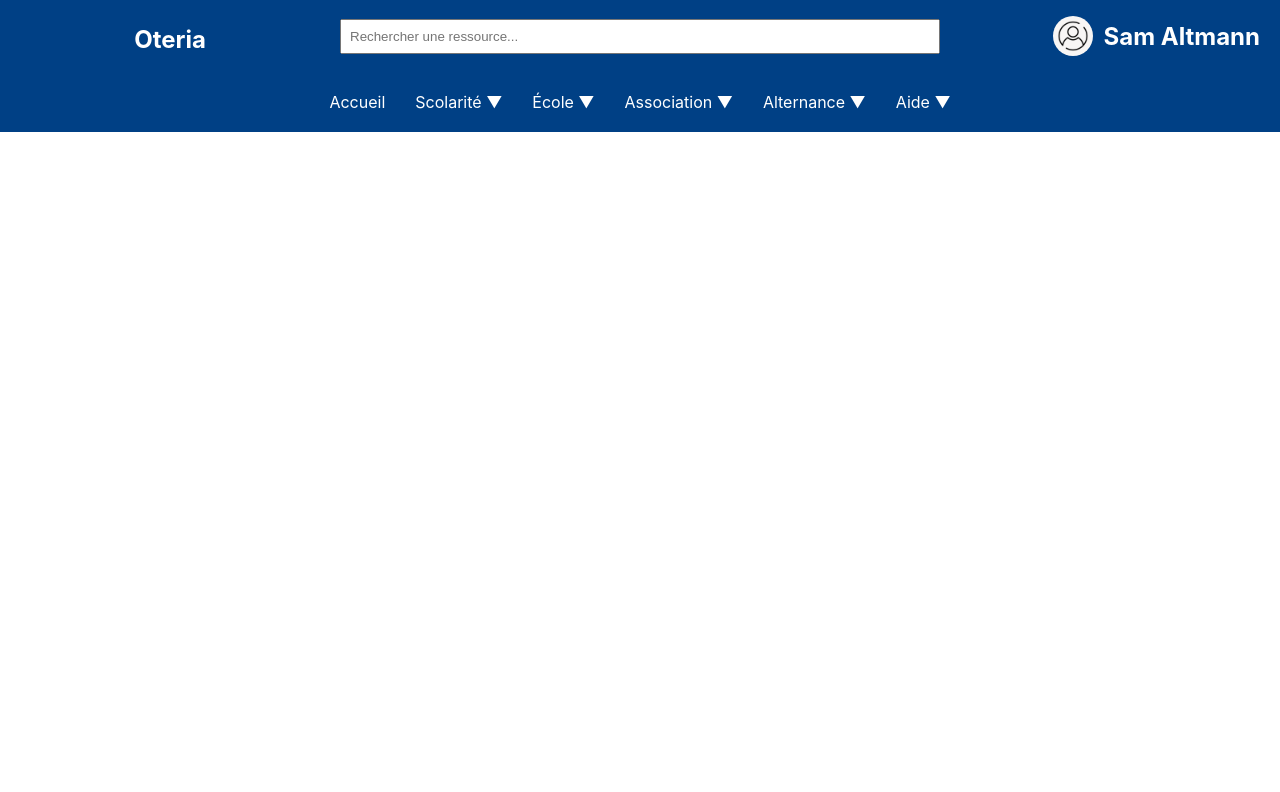
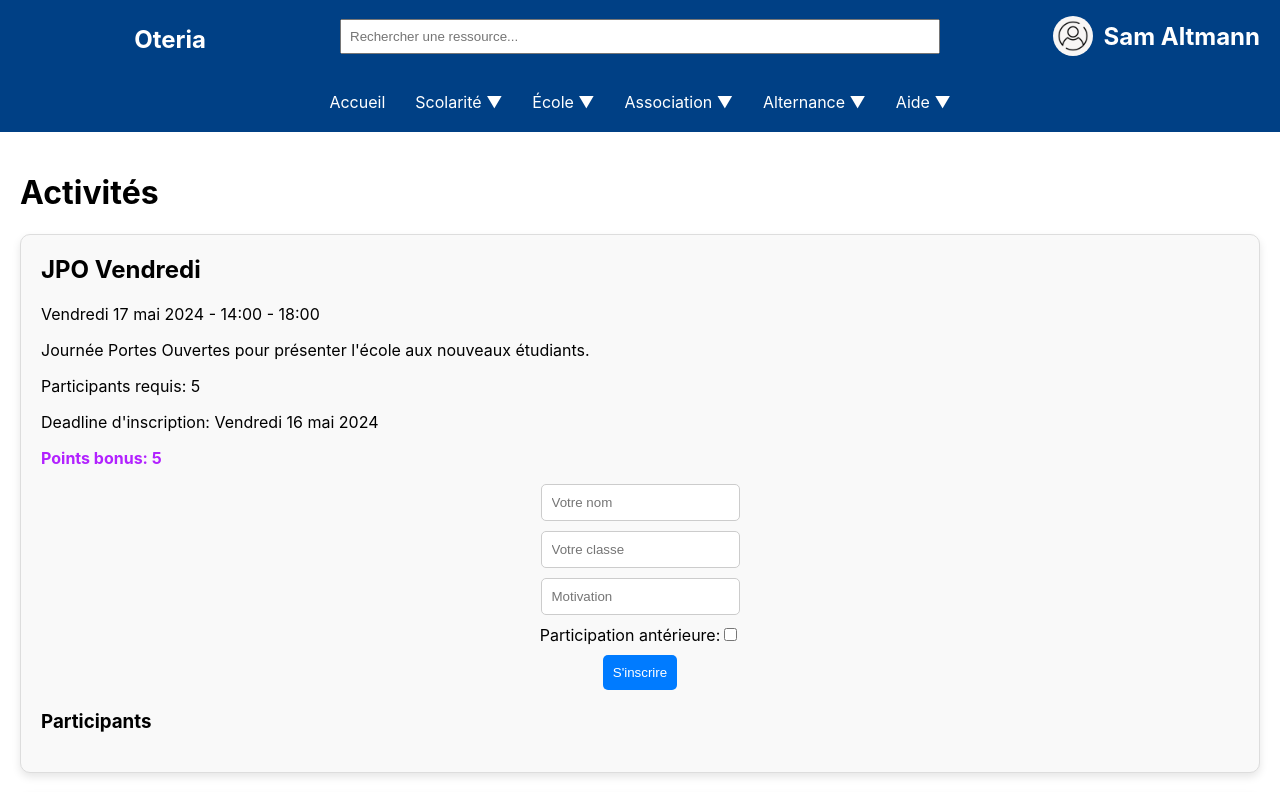
Before and after one commit to Brice789/campuslink, a React (Create React App) app: page /jpo in a window 1280 px wide. Shown: the top 792 px of the page. Built offline with nearby package versions, Linux system fonts and the light colour scheme.

Commit message:
Page JPO

```diff
--- a/src/App.js
+++ b/src/App.js
@@ -10,6 +10,7 @@ import Footer from './components/Footer'; // Assurez-vous que le chemin est corr
 import Absences from './components/Absences';
 import ProfilePage from './components/Profil';
 import Stage from './components/Stage'; // Assurez-vous que le chemin est correct
+import ActivitiesPage from './components/ActivitiesPage';
 
 function App() {
   const [events, setEvents] = useState([]);
@@ -52,6 +53,8 @@ function App() {
           <Route path="/actualites" element={<Actualites news={news} />} />
           <Route path="/profile" element={<ProfilePage />} />
           <Route path="/stages" element={<Stage />} /> {/* Nouvelle route pour les stages */}
+          <Route path="/jpo" element={<ActivitiesPage />} /> {/* Nouvelle route pour les stages */}
+
         </Routes>
         {/* <Footer />  */}
       </div>
--- /dev/null
+++ b/src/components/ActivitiesPage.css
@@ -0,0 +1,76 @@
+.activities-page {
+    padding: 20px;
+  }
+
+  .activity-card {
+    border: 1px solid #ddd;
+    border-radius: 10px;
+    padding: 20px;
+    margin-bottom: 20px;
+    background-color: #f9f9f9;
+    box-shadow: 0 4px 8px rgba(0, 0, 0, 0.1);
+  }
+
+  .activity-card h2 {
+    margin-top: 0;
+  }
+
+  .activity-card form {
+    display: flex;
+    flex-direction: column;
+    margin-bottom: 20px;
+  }
+
+  .activity-card input[type="text"] {
+    margin-bottom: 10px;
+    padding: 10px;
+    border-radius: 5px;
+    border: 1px solid #ccc;
+  }
+
+  .activity-card label {
+    margin-bottom: 10px;
+  }
+
+  .activity-card .register-button {
+    padding: 10px;
+    background-color: #007BFF;
+    color: white;
+    border: none;
+    border-radius: 5px;
+    cursor: pointer;
+  }
+
+  .activity-card .register-button:hover {
+    background-color: #0056b3;
+  }
+
+  .activity-card ul {
+    list-style-type: none;
+    padding: 0;
+  }
+
+  .activity-card li {
+    padding: 10px;
+    border-bottom: 1px solid #ddd;
+    display: flex;
+    justify-content: space-between;
+  }
+
+  .activity-card li button {
+    padding: 5px 10px;
+    background-color: #28a745;
+    color: white;
+    border: none;
+    border-radius: 5px;
+    cursor: pointer;
+  }
+
+  .activity-card li button:hover {
+    background-color: #218838;
+  }
+
+  .bonus-points {
+    font-weight: bold;
+    color: #b222ff;
+  }
--- /dev/null
+++ b/src/components/ActivitiesPage.js
@@ -0,0 +1,111 @@
+import React, { useState } from 'react';
+import './ActivitiesPage.css';
+
+const activitiesData = [
+  {
+    id: 1,
+    title: 'JPO Vendredi',
+    date: 'Vendredi 17 mai 2024',
+    time: '14:00 - 18:00',
+    description: 'Journée Portes Ouvertes pour présenter l\'école aux nouveaux étudiants.',
+    participantsRequired: 5,
+    deadline: 'Vendredi 16 mai 2024',
+    bonusPoints: 5,
+    participants: [],
+  },
+  {
+    id: 2,
+    title: 'JPO Samedi',
+    date: 'Samedi 18 mai 2024',
+    time: 'Toute la journée',
+    description: 'Journée Portes Ouvertes pour présenter l\'école aux nouveaux étudiants.',
+    participantsRequired: 10,
+    deadline: 'Samedi 17 mai 2024',
+    bonusPoints: 10,
+    participants: [],
+  },
+];
+
+const ActivitiesPage = () => {
+  const [activities, setActivities] = useState(activitiesData);
+
+  const handleParticipate = (activityId, event) => {
+    event.preventDefault();
+    const name = event.target.elements.name.value;
+    const classe = event.target.elements.classe.value;
+    const motivation = event.target.elements.motivation.value;
+    const participatedBefore = event.target.elements.participatedBefore.checked;
+
+    if (!name || !classe || !motivation) {
+      alert('Veuillez remplir tous les champs.');
+      return;
+    }
+
+    const updatedActivities = activities.map((activity) => {
+      if (activity.id === activityId) {
+        return {
+          ...activity,
+          participants: [...activity.participants, { name, classe, motivation, participatedBefore, points: 0 }],
+        };
+      }
+      return activity;
+    });
+
+    setActivities(updatedActivities);
+    event.target.reset();
+  };
+
+  const handleAddPoints = (activityId, participantIndex) => {
+    const updatedActivities = activities.map((activity) => {
+      if (activity.id === activityId) {
+        const updatedParticipants = activity.participants.map((participant, index) => {
+          if (index === participantIndex) {
+            return { ...participant, points: participant.points + 1 };
+          }
+          return participant;
+        });
+        return { ...activity, participants: updatedParticipants };
+      }
+      return activity;
+    });
+
+    setActivities(updatedActivities);
+  };
+
+  return (
+    <div className="activities-page">
+      <h1>Activités</h1>
+      {activities.map((activity) => (
+        <div key={activity.id} className="activity-card">
+          <h2>{activity.title}</h2>
+          <p>{activity.date} - {activity.time}</p>
+          <p>{activity.description}</p>
+          <p>Participants requis: {activity.participantsRequired}</p>
+          <p>Deadline d'inscription: {activity.deadline}</p>
+          <p className="bonus-points">Points bonus: {activity.bonusPoints}</p>
+          <form onSubmit={(event) => handleParticipate(activity.id, event)}>
+            <input type="text" name="name" placeholder="Votre nom" required />
+            <input type="text" name="classe" placeholder="Votre classe" required />
+            <input type="text" name="motivation" placeholder="Motivation" required />
+            <label>
+              Participation antérieure:
+              <input type="checkbox" name="participatedBefore" />
+            </label>
+            <button type="submit" className="register-button">S'inscrire</button>
+          </form>
+          <h3>Participants</h3>
+          <ul>
+            {activity.participants.map((participant, index) => (
+              <li key={index}>
+                {participant.name} - {participant.classe} - {participant.motivation} - Points: {participant.points}
+                <button onClick={() => handleAddPoints(activity.id, index)}>Ajouter un point</button>
+              </li>
+            ))}
+          </ul>
+        </div>
+      ))}
+    </div>
+  );
+};
+
+export default ActivitiesPage;
--- a/src/components/Navbar.js
+++ b/src/components/Navbar.js
@@ -18,8 +18,8 @@ const Navbar = () => {
   ];
   const associationItems = [
     { label: "Plateforme des asssociations", path: "/communaute" },
-    { label: "Événements & News", path: "/evenements" },
-    { label: "Inscription JPO", path: "/projets" },
+    { label: "Événements & News", path: "/actualites" },
+    { label: "Inscription JPO", path: "/jpo" },
   ];
   const stage = [
     { label: "Alternance et stage", path: "/evenements" },
--- a/src/components/Profil.js
+++ b/src/components/Profil.js
@@ -17,9 +17,9 @@ function ProfilePage() {
     <div className="profile-container">
       <div className="profile-header">
         <div className="profile-info">
-          <h1>Cléa Dumont</h1>
-          <p>Classe: 10B - Alternance: Non</p>
-          <p>Participation: Association des sciences</p>
+          <h1>Sam Altmann</h1>
+          <p>Classe: M1 Groupe 2  - Alternance: oui</p>
+          <p>Participation: Association des Alumni</p>
         </div>
         <div className="profile-photo">
           <div className="photo-container" onClick={() => document.getElementById('file-input').click()}>
```
